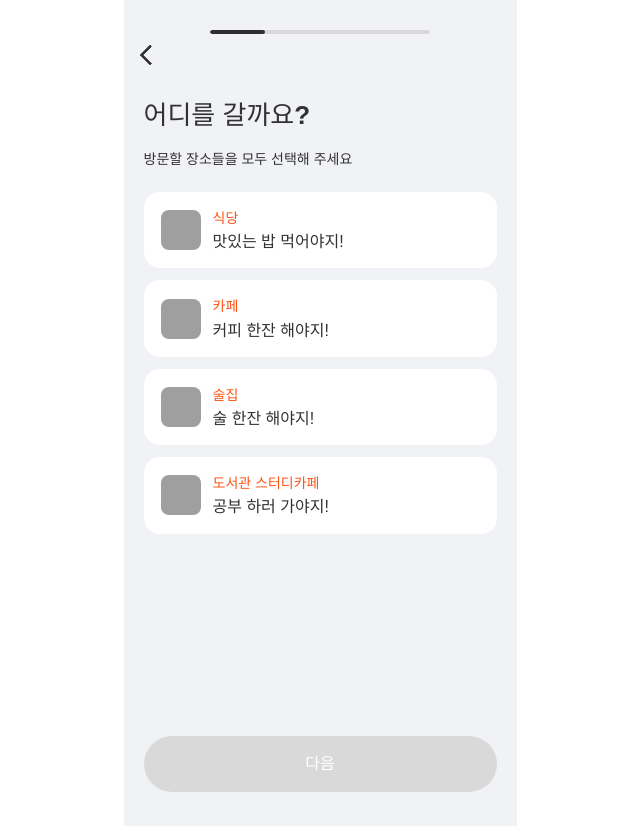
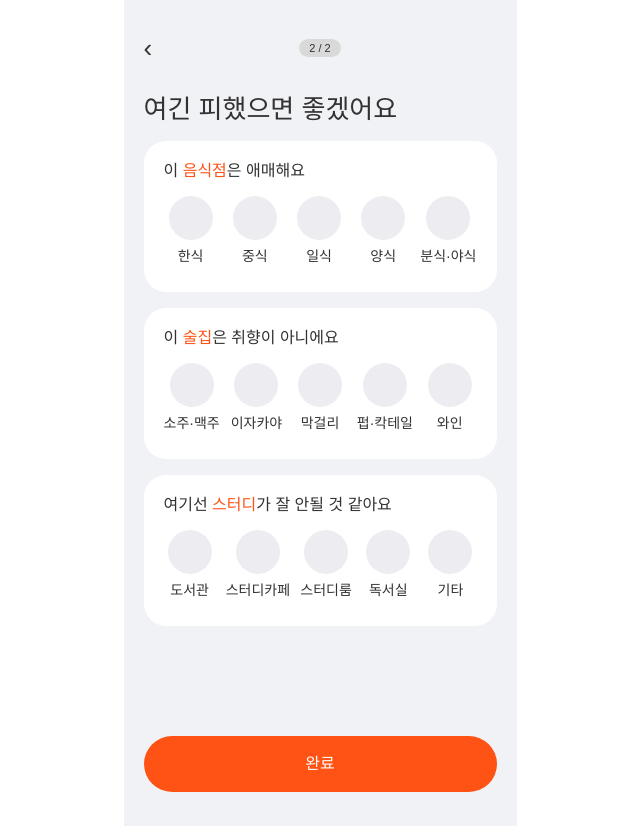
Before and after one commit to project-GMG/frontend, a React (Vite) app: page /join/Category in a window 1280 px wide. Before the commit this address led to /create/place. Shown: the whole page, without its empty margins (320-960 px from the left). Built offline with nearby package versions, Linux system fonts and the light colour scheme.

Commit message:
joinPlaceCategory

```diff
--- a/src/App.jsx
+++ b/src/App.jsx
@@ -10,6 +10,7 @@ import CreateFinalPage from './pages/create/CreateFinalPage';
 import MainPage from './pages/main/MainPage';
 import JoinModalPage from './pages/join/JoinModalPage';
 import JoinTimePage from './pages/join/JoinTimePage';
+import JoinPlaceCategoryPage from './pages/join/JoinPlaceCategoryPage';
 
 function App() {
   return (
@@ -24,6 +25,7 @@ function App() {
       <Route path="/main" element={<MainPage />} />
       <Route path="/join" element={<JoinModalPage />} />
       <Route path="/join/time" element={<JoinTimePage />} />
+      <Route path="/join/Category" element={<JoinPlaceCategoryPage />} />
 
       <Route path="*" element={<Navigate to="/create/place" replace />} />
     </Routes>
--- a/src/pages/join/JoinPlaceCategoryPage.css
+++ b/src/pages/join/JoinPlaceCategoryPage.css
@@ -0,0 +1,164 @@
+/* src/pages/join/JoinPlaceCategoryPage.css */
+
+/* 전체 레이아웃 */
+.jpc-page {
+  width: 100vw;
+  height: 100vh;
+
+  display: flex;
+  justify-content: center;
+  align-items: center;
+
+  background-color: var(--bg-default);
+}
+
+.jpc-container {
+  width: 393px;
+  height: 852px;
+  box-sizing: border-box;
+
+  background-color: #f1f2f5;
+
+  padding-top: 56px;
+  padding-right: 20px;
+  padding-bottom: 34px;
+  padding-left: 20px;
+
+  display: flex;
+  flex-direction: column;
+  gap: 10px;
+}
+
+/* 헤더 */
+.jpc-header {
+  display: grid;
+  grid-template-columns: 36px 1fr 36px;
+  align-items: center;
+}
+
+.jpc-back {
+  width: 36px;
+  height: 36px;
+
+  border: none;
+  background: transparent;
+  cursor: pointer;
+
+  font-size: 26px;
+  line-height: 36px;
+  color: #333232;
+
+  display: flex;
+  align-items: center;
+  justify-content: flex-start;
+  padding: 0;
+}
+
+.jpc-step-pill {
+  justify-self: center;
+
+  height: 18px;
+  padding: 0 10px;
+  border-radius: 999px;
+
+  background: #d9d9d9;
+  color: #333232;
+
+  font-size: 11px;
+  font-weight: 500;
+  line-height: 18px;
+}
+
+.jpc-header-spacer {
+  width: 36px;
+  height: 36px;
+}
+
+/* 본문 */
+.jpc-content {
+  flex: 1;
+  display: flex;
+  flex-direction: column;
+}
+
+.jpc-title {
+  margin: 18px 0 16px;
+  font-size: 26px;
+  font-weight: 600;
+  line-height: 31.2px;
+  color: #333232;
+}
+
+/* 카드들 */
+.jpc-groups {
+  display: flex;
+  flex-direction: column;
+  gap: 16px;
+}
+
+.jpc-group-card {
+  width: 353px;
+  height: 151px;
+
+  border-radius: 22px;
+  padding: 20px;
+  box-sizing: border-box;
+
+  background: #ffffff;
+
+  display: flex;
+  flex-direction: column;
+  gap: 16px;
+}
+
+.jpc-group-title {
+  margin: 0;
+  font-size: 16px;
+  font-weight: 600;
+  line-height: 19.2px;
+  color: #333232;
+}
+
+.jpc-highlight {
+  color: #ff5315;
+}
+
+/* 아이템 5개 가로 배치 */
+.jpc-items {
+  display: grid;
+  grid-template-columns: repeat(5, 1fr);
+  gap: 10px;
+}
+
+.jpc-item {
+  border: none;
+  background: transparent;
+  padding: 0;
+  cursor: pointer;
+
+  display: flex;
+  flex-direction: column;
+  align-items: center;
+  gap: 8px;
+}
+
+.jpc-item-icon {
+  width: 44px;
+  height: 44px;
+  border-radius: 999px;
+  background: #ededf1;
+}
+
+.jpc-item-label {
+  font-size: 14px;
+  font-weight: 400;
+  line-height: 16.8px;
+  color: #333232;
+  text-align: center;
+
+  white-space: nowrap;
+}
+.jpc-footer {
+  display: flex;
+  justify-content: center;
+}
--- a/src/pages/join/JoinPlaceCategoryPage.jsx
+++ b/src/pages/join/JoinPlaceCategoryPage.jsx
@@ -0,0 +1,130 @@
+// src/pages/join/JoinPlaceCategoryPage.jsx
+import React from 'react';
+import { useNavigate } from 'react-router-dom';
+import './JoinPlaceCategoryPage.css';
+import NextButton from '../components/common/NextButton';
+
+const GROUPS = [
+  {
+    id: 'restaurant',
+    titleParts: [
+      { text: '이 ', highlight: false },
+      { text: '음식점', highlight: true },
+      { text: '은 애매해요', highlight: false },
+    ],
+    items: [
+      { id: 'korean', label: '한식' },
+      { id: 'chinese', label: '중식' },
+      { id: 'japanese', label: '일식' },
+      { id: 'western', label: '양식' },
+      { id: 'late-night', label: '분식·야식' },
+    ],
+  },
+  {
+    id: 'pub',
+    titleParts: [
+      { text: '이 ', highlight: false },
+      { text: '술집', highlight: true },
+      { text: '은 취향이 아니에요', highlight: false },
+    ],
+    items: [
+      { id: 'beer', label: '소주·맥주' },
+      { id: 'izakaya', label: '이자카야' },
+      { id: 'makgeolli', label: '막걸리' },
+      { id: 'cocktail', label: '펍·칵테일' },
+      { id: 'wine', label: '와인' },
+    ],
+  },
+  {
+    id: 'study',
+    titleParts: [
+      { text: '여기선 ', highlight: false },
+      { text: '스터디', highlight: true },
+      { text: '가 잘 안될 것 같아요', highlight: false },
+    ],
+    items: [
+      { id: 'library', label: '도서관' },
+      { id: 'study-cafe', label: '스터디카페' },
+      { id: 'study-room', label: '스터디룸' },
+      { id: 'reading-room', label: '독서실' },
+      { id: 'etc', label: '기타' },
+    ],
+  },
+];
+
+export default function JoinPlaceCategoryPage() {
+  const navigate = useNavigate();
+
+  const handleBack = () => navigate(-1);
+
+  const goSub = (groupId, itemId) => {
+    // 라우팅은 프로젝트에 맞게 바꾸면 됨
+    // 예: navigate(`/join/place-category/sub?group=${groupId}&item=${itemId}`);
+    navigate('/join/place-category/sub', {
+      state: { groupId, itemId },
+    });
+  };
+
+  return (
+    <div className="jpc-page">
+      <div className="jpc-container">
+        <header className="jpc-header">
+          <button type="button" className="jpc-back" onClick={handleBack} aria-label="뒤로가기">
+            ‹
+          </button>
+
+          <div className="jpc-step-pill">2 / 2</div>
+
+          <div className="jpc-header-spacer" />
+        </header>
+
+        <main className="jpc-content">
+          <h1 className="jpc-title">여긴 피했으면 좋겠어요</h1>
+
+          <div className="jpc-groups">
+            {GROUPS.map((group) => (
+              <section key={group.id} className="jpc-group-card">
+                <h2 className="jpc-group-title">
+                  {group.titleParts.map((p, idx) => (
+                    <span
+                      key={`${group.id}-t-${idx}`}
+                      className={p.highlight ? 'jpc-highlight' : undefined}
+                    >
+                      {p.text}
+                    </span>
+                  ))}
+                </h2>
+
+                <div className="jpc-items">
+                  {group.items.map((item) => (
+                    <button
+                      key={item.id}
+                      type="button"
+                      className="jpc-item"
+                      onClick={() => goSub(group.id, item.id)}
+                      aria-label={`${item.label} 선택`}
+                    >
+                      <div className="jpc-item-icon" />
+                      <div className="jpc-item-label">{item.label}</div>
+                    </button>
+                  ))}
+                </div>
+              </section>
+            ))}
+          </div>
+        </main>
+
+        <footer className="jpc-footer">
+          <NextButton
+            disabled={false}
+            onClick={() => {
+              console.log('완료 클릭');
+            }}
+          >
+            완료
+          </NextButton>
+        </footer>
+      </div>
+    </div>
+  );
+}
```
